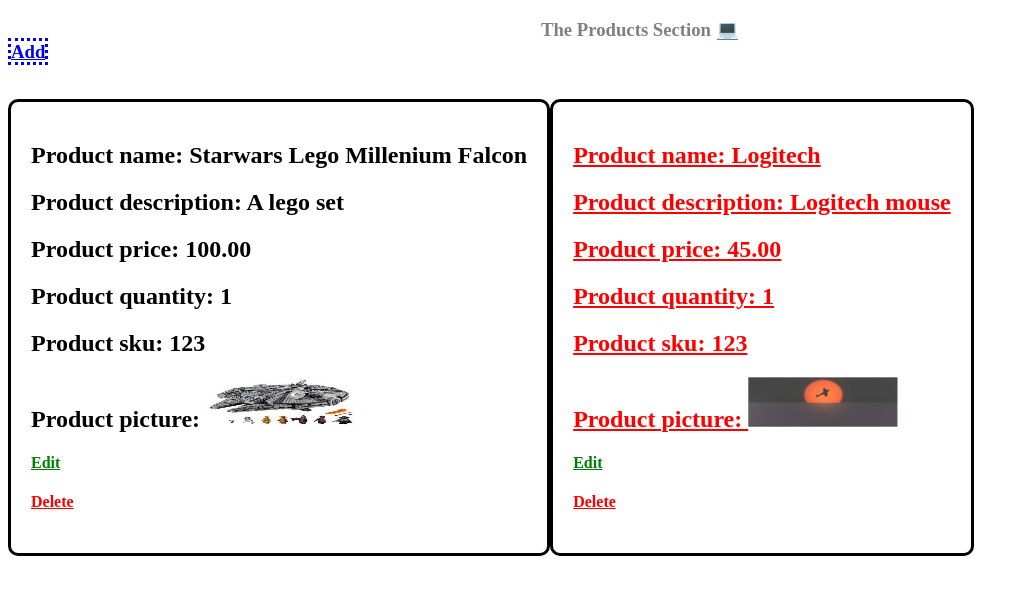
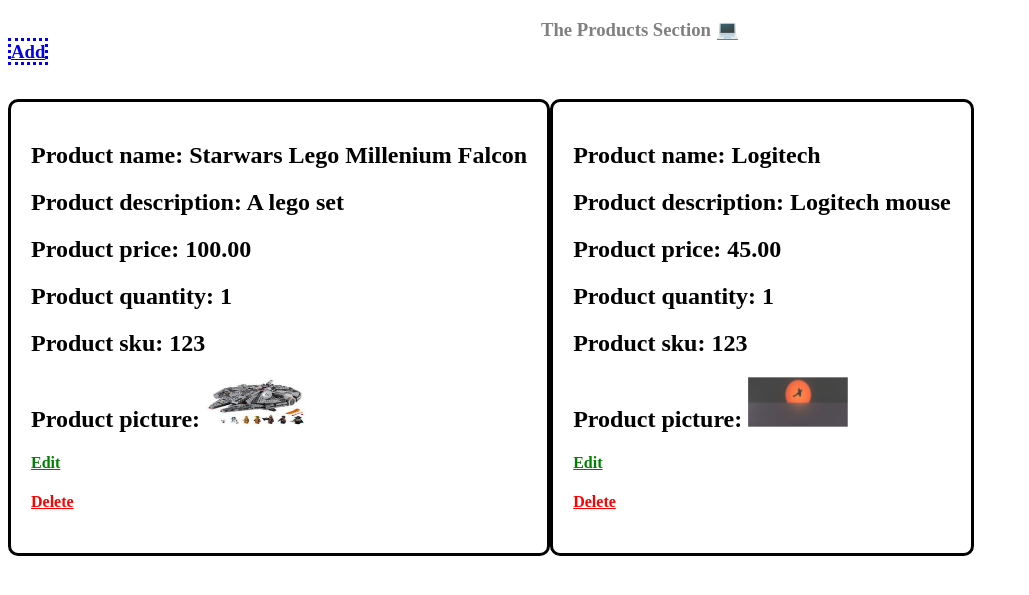
Before and after one commit to TavisMac1/DJANGO-CMS, a Django app: page /products/list/ in a window 1280 px wide. Shown: the top 595 px of the page, without its empty margins (0-1029 px from the left). Run offline with Django 3.2, Linux system fonts and the light colour scheme; a user stored in the database is signed in; data comes from the database, SQL or seed files in the repository; parts of the project's set-up code (start-up, migrations or seed data) failed here and were passed over.

Commit message:
fixed a html issue with a link missing closing tag

```diff
--- a/products/templates/product_list.html
+++ b/products/templates/product_list.html
@@ -23,9 +23,11 @@
                 <h2>Product price: {{product.price}}</h2>
                 <h2>Product quantity: {{product.quantity}}</h2>
                 <h2>Product sku: {{product.sku}}</h2>
-                <h2>Product picture: <img style="width:150px;height: 50px;" src="{{product.picture.url}}" /></h2>
-                <h4><a href="{% url 'products:update' slug=product.slug %}" style="color: green;">Edit</h4>
-                <h4><a href="{% url 'products:delete' slug=product.slug %}" style="color: red;">Delete</h4>
+                <h2>Product picture: <img style="width:100px;height: 50px;" src="{{product.picture.url}}" /></h2>
+                <div>
+                    <h4><a href="{% url 'products:update' slug=product.slug %}" style="color: green;">Edit</a></h4>
+                    <h4><a href="{% url 'products:delete' slug=product.slug %}" style="color: red;">Delete</a></h4>
+                </div>
             </div>
             {%endfor%}
         {% else %}
```
